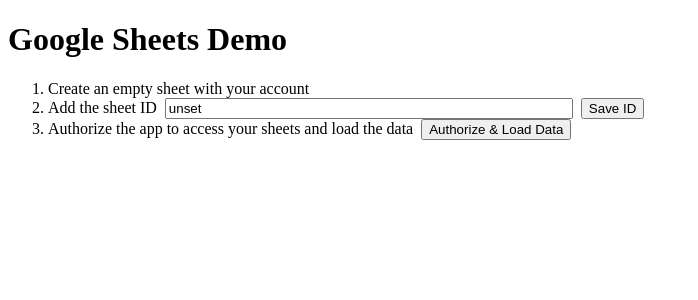
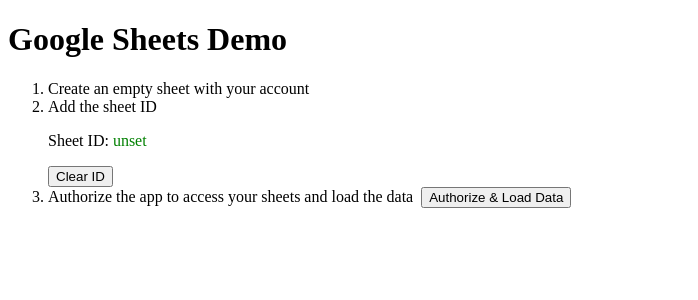
Before and after one commit to ezegonmac/FinanceApp_v2, a Next.js app in the folder apps/web/: page / in a window 1280 px wide. Both pictures are taken after a click on the button "Save ID". Shown: the top 300 px of the page, without its empty margins (0-698 px from the left). Built offline with nearby package versions, Linux system fonts and the light colour scheme; no server answers.

Commit message:
Add Clear Sheet Id functionality

```diff
--- a/apps/web/components/sheetSelector.tsx
+++ b/apps/web/components/sheetSelector.tsx
@@ -1,16 +1,23 @@
-import { useSheetId } from "../hooks/useSheetId";
 import { useState } from "react";
 
-export default function SheetSelector() {
-    const [sheetId, setSheetId] = useSheetId();
+export default function SheetSelector({ sheetId, setSheetId, clearSheetId }) {
     const [inputValue, setInputValue] = useState(sheetId ?? process.env.NEXT_PUBLIC_GOOGLE_SHEET_ID ?? "");
 
+    const [isSaved, setIsSaved] = useState<boolean>(false);
+
     const handleSaveSheetId = () => {
-        setSheetId(sheetId);
-        alert("Sheet ID saved!");
+        setSheetId(inputValue);
+        setIsSaved(true);
     };
 
+    const handleClearSheetId = () => {
+        clearSheetId();
+        setIsSaved(false);
+    }
+
     return (
+        <>
+            {!isSaved &&
             <>
                 <input
                     type="text"
@@ -19,7 +26,16 @@
                     onChange={(e) => setInputValue(e.target.value)}
                     placeholder="Enter Google Sheet ID"
                 /> &nbsp;
-            <button onClick={handleSaveSheetId}>Save ID</button>
+                <button onClick={handleSaveSheetId}>Save ID</button> &nbsp;
+            </>
+            }
+
+            {isSaved &&
+            <>
+                <p>Sheet ID: <span style={{color: 'green'}}>{sheetId}</span></p>
+                <button onClick={handleClearSheetId}>Clear ID</button>
+            </>
+            }
         </>
     )
 }
--- a/apps/web/hooks/useSheetId.ts
+++ b/apps/web/hooks/useSheetId.ts
@@ -8,6 +8,10 @@
         return localStorage.getItem(STORAGE_KEY);
     });
 
+    const clearSheetId = () => {
+        setSheetId(null);
+    }
+
     useEffect(() => {
         if (sheetId) {
             localStorage.setItem(STORAGE_KEY, sheetId);
@@ -16,5 +20,5 @@
         }
     }, [sheetId]);
 
-  return [sheetId, setSheetId] as const;
+    return [sheetId, setSheetId, clearSheetId] as const;
 }
--- a/apps/web/pages/index.tsx
+++ b/apps/web/pages/index.tsx
@@ -8,7 +8,7 @@
     const [error, setError] = useState<any>(null);
     const clearError = () => setError(null);
 
-    const [sheetId] = useSheetId();
+    const [sheetId, setSheetId, clearSheetId] = useSheetId();
 
     const [data, setData] = useState<any>(null);
     const CLIENT_ID = process.env.NEXT_PUBLIC_GOOGLE_WEB_CLIENT_ID!;
@@ -38,11 +38,13 @@
 
         if (!tokenToUse) {
             stopLoading();
-            return console.warn("No access token");
+            setError("No access token");
+            return;
         }
         if (!sheetId) {
             stopLoading();
-            return console.warn("No sheet ID");
+            setError("No sheet ID");
+            return;
         }
         const sheetData = await fetch(`/api/sheet?id=${encodeURIComponent(sheetId)}`, {
             headers: { Authorization: `Bearer ${tokenToUse}` },
@@ -68,7 +70,7 @@
                 </li>
                 <li>
                     Add the sheet ID &nbsp;
-                    <SheetSelector/>
+                    <SheetSelector sheetId={sheetId} setSheetId={setSheetId} clearSheetId={clearSheetId}/>
                 </li>
                 <li>
                     Authorize the app to access your sheets and load the data &nbsp;
@@ -76,9 +78,10 @@
                 </li>
             </ol>
             {token && <button onClick={logout}>Logout</button>}
-            {token && !loading && <button onClick={() => loadData()}>Reload Data</button>}
+            {token && data && !loading && <button onClick={() => loadData()}>Reload Data</button>}
             {loading && <p>loading ...</p>}
             {data && <pre>{data}</pre>}
+
             <GoogleScripts />
         </div>
     );
```
Lines whose indentation alone changed are shown as unchanged.
